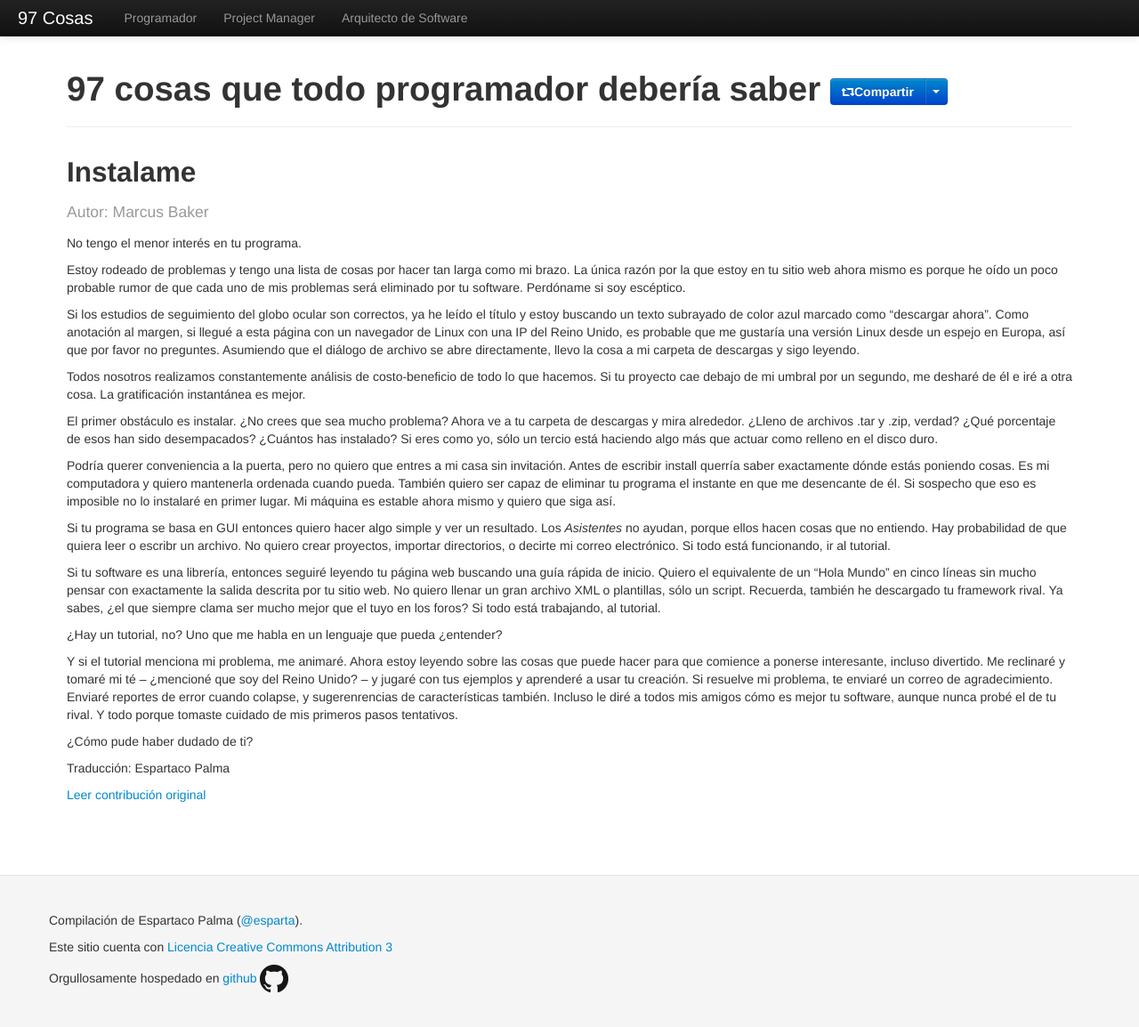
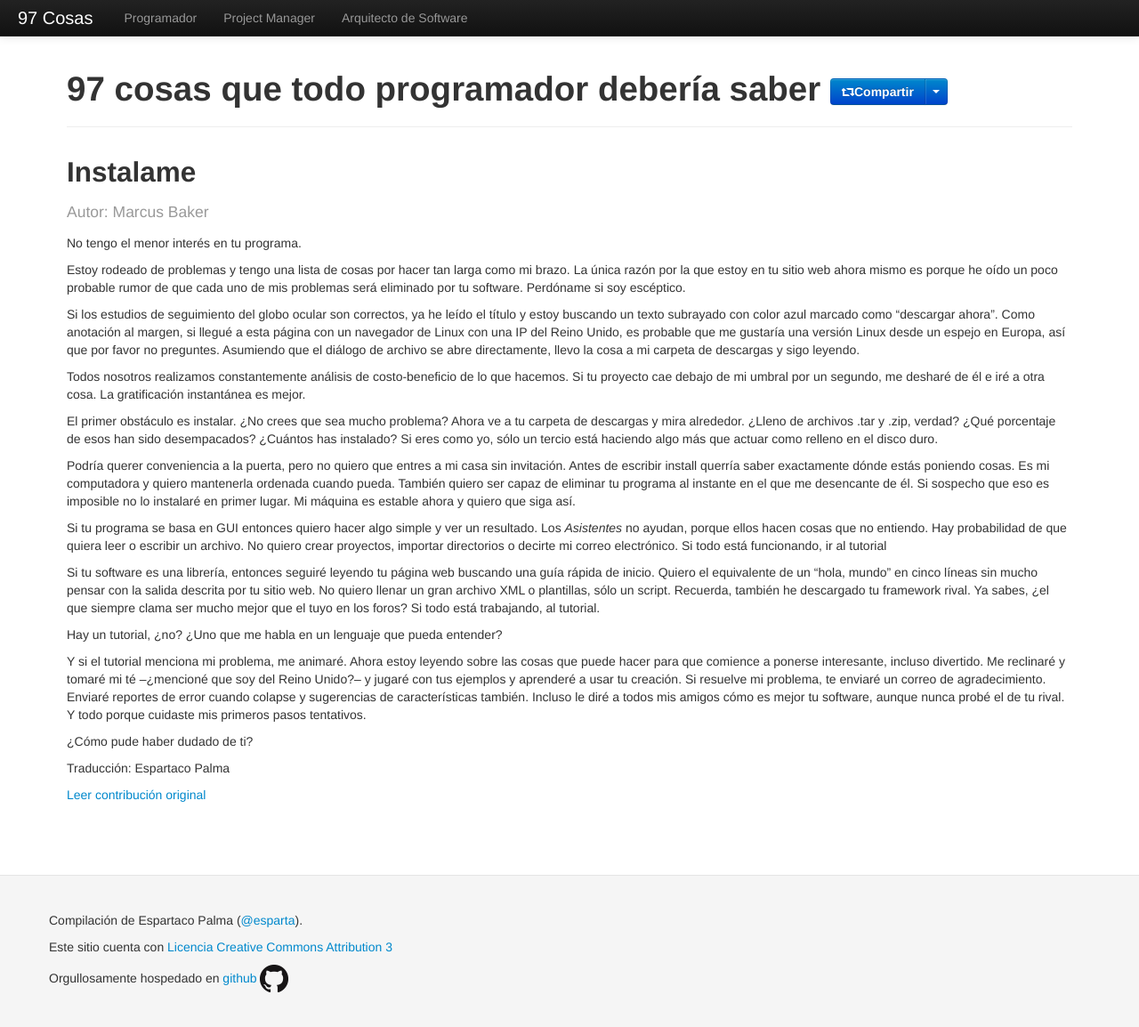
Before and after one commit to esparta/97cosas, a Jekyll site: the page built from programador/instalame.md, in a window 1280 px wide and 1156 px high. Shown: the whole window at 89% size. Built offline with Jekyll 4.4.1, drawn with Linux system fonts in a browser that asks for light colours; comment, search, counter and statistics services are not loaded.

Commit message:
Spelling corrections on instalame

```diff
--- a/programador/instalame.md
+++ b/programador/instalame.md
@@ -16,8 +16,8 @@ mis problemas será eliminado por tu software. Perdóname si soy
 escéptico.
 
 Si los estudios de seguimiento del globo ocular son correctos, ya he
-leído el título y estoy buscando un texto subrayado de color azul
-marcado como "descargar ahora". Como anotación al margen, si llegué a
+leído el título y estoy buscando un texto subrayado con color azul
+marcado como “descargar ahora”. Como anotación al margen, si llegué a
 esta página con un navegador de Linux con una IP del Reino Unido, es
 probable que me gustaría una versión Linux desde un espejo en Europa,
 así que por favor no preguntes. Asumiendo que el diálogo de archivo se
@@ -25,49 +25,49 @@ abre directamente, llevo la cosa a mi carpeta de descargas y sigo
 leyendo.
 
 Todos nosotros realizamos constantemente análisis de costo-beneficio de
-todo lo que hacemos. Si tu proyecto cae debajo de mi umbral por un
-segundo, me desharé de él e iré a otra cosa. La gratificación
-instantánea es mejor.
+lo que hacemos. Si tu proyecto cae debajo de mi umbral por un segundo,
+me desharé de él e iré a otra cosa. La gratificación instantánea es
+mejor.
 
 El primer obstáculo es instalar. ¿No crees que sea mucho problema? Ahora
 ve a tu carpeta de descargas y mira alrededor. ¿Lleno de archivos .tar y
 .zip, verdad? ¿Qué porcentaje de esos han sido desempacados? ¿Cuántos
-has instalado? Si eres como yo, sólo un tercio  está haciendo algo más
+has instalado? Si eres como yo, sólo un tercio está haciendo algo más
 que actuar como relleno en el disco duro.
 
 Podría querer conveniencia a la puerta, pero no quiero que entres a mi
 casa sin invitación. Antes de escribir install querría saber exactamente
 dónde estás poniendo cosas. Es mi computadora y quiero mantenerla
 ordenada cuando pueda. También quiero ser capaz de eliminar tu programa
-el instante en que me desencante de él. Si sospecho que eso es imposible
-no lo instalaré en primer lugar. Mi máquina es estable ahora mismo y
+al instante en el que me desencante de él. Si sospecho que eso es
+imposible no lo instalaré en primer lugar. Mi máquina es estable ahora y
 quiero que siga así.
 
 Si tu programa se basa en GUI entonces quiero hacer algo simple y ver un
 resultado. Los _Asistentes_ no ayudan, porque ellos hacen cosas que no
-entiendo. Hay probabilidad de que quiera leer o escribr un archivo. No
-quiero crear proyectos, importar directorios, o decirte mi correo
-electrónico. Si todo está funcionando, ir al tutorial.
+entiendo. Hay probabilidad de que quiera leer o escribir un archivo. No
+quiero crear proyectos, importar directorios o decirte mi correo
+electrónico. Si todo está funcionando, ir al tutorial
 
 Si tu software es una librería, entonces seguiré leyendo tu página web
-buscando una guía rápida de inicio. Quiero el equivalente de un "Hola
-Mundo" en cinco líneas sin mucho pensar con exactamente la salida
-descrita por tu sitio web. No quiero llenar un gran archivo XML o
-plantillas, sólo un script. Recuerda, también he descargado tu framework
-rival. Ya sabes, ¿el que siempre clama ser mucho mejor que el tuyo en
-los foros? Si todo está trabajando, al tutorial.
+buscando una guía rápida de inicio. Quiero el equivalente de un “hola,
+mundo” en cinco líneas sin mucho pensar con la salida descrita por tu
+sitio web. No quiero llenar un gran archivo XML o plantillas, sólo un
+script. Recuerda, también he descargado tu framework rival. Ya sabes,
+¿el que siempre clama ser mucho mejor que el tuyo en los foros? Si todo
+está trabajando, al tutorial.
 
-¿Hay un tutorial, no? Uno que me habla en un lenguaje que pueda
-¿entender?
+Hay un tutorial, ¿no? ¿Uno que me habla en un lenguaje que pueda
+entender?
 
 Y si el tutorial menciona mi problema, me animaré. Ahora estoy leyendo
 sobre las cosas que puede hacer para que comience a ponerse interesante,
-incluso divertido. Me reclinaré y tomaré mi té -- ¿mencioné que soy del
-Reino Unido? -- y jugaré con tus ejemplos y aprenderé a usar tu
-creación. Si resuelve mi problema, te enviaré un correo de
-agradecimiento. Enviaré reportes de error cuando colapse, y
-sugerenrencias de características también. Incluso le diré a todos mis
-amigos cómo es mejor tu software, aunque nunca probé el de tu rival. Y
-todo porque tomaste cuidado de mis primeros pasos tentativos.
+incluso divertido. Me reclinaré y tomaré mi té –¿mencioné que soy del
+Reino Unido?– y jugaré con tus ejemplos y aprenderé a usar tu creación.
+Si resuelve mi problema, te enviaré un correo de agradecimiento. Enviaré
+reportes de error cuando colapse y sugerencias de características
+también. Incluso le diré a todos mis amigos cómo es mejor tu software,
+aunque nunca probé el de tu rival. Y todo porque cuidaste mis primeros
+pasos tentativos.
 
 ¿Cómo pude haber dudado de ti?
```
